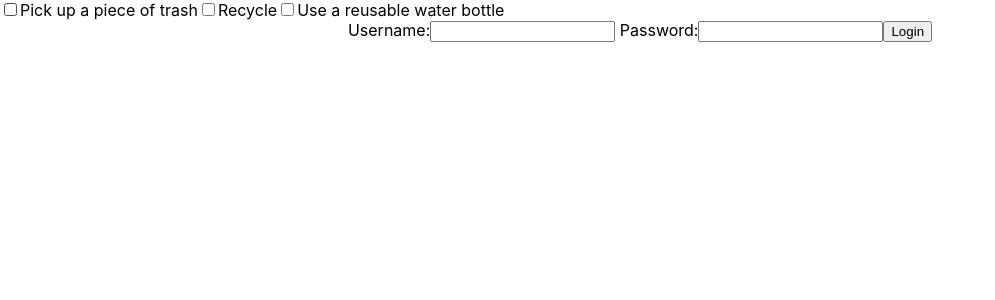
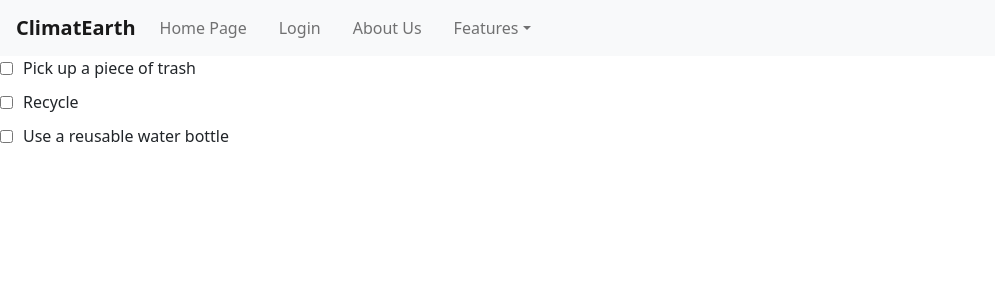
Before and after one commit to cis350/ClimatEarth, a React (Create React App) app in the folder frontend/: page / in a window 1280 px wide. Shown: the top 300 px of the page, without its empty margins (0-995 px from the left). Built offline with nearby package versions, Linux system fonts and the light colour scheme.

Commit message:
Navigation bar added and login reformatted a little - look at README to install stuff for Navbar

```diff
--- /dev/null
+++ b/frontend/src/Navigation/Navbar.css
@@ -0,0 +1,33 @@
+.navbar {
+    background-color: #2ecc71; /* Green background */
+    padding: 1rem;
+    display: flex;
+    justify-content: space-between;
+    align-items: center;
+  }
+
+  .navbar-brand {
+    font-size: 1.5rem;
+    font-weight: bold;
+    color: white; /* White text color */
+    text-decoration: none;
+  }
+
+  .navbar-nav {
+    display: flex;
+    list-style: none;
+  }
+
+  .nav-item {
+    margin-right: 1rem;
+  }
+
+  .nav-link {
+    color: white; /* White text color */
+    text-decoration: none;
+    font-size: 1rem;
+  }
+
+  .nav-link:hover {
+    text-decoration: underline;
+  }
--- /dev/null
+++ b/frontend/src/Navigation/Navbar.js
@@ -0,0 +1,71 @@
+import React from "react";
+import "./Navbar.css"
+
+const Navbar = () => {
+  return (
+    <nav className="navbar navbar-expand-lg navbar-light bg-light">
+      <a className="navbar-brand" href="/">
+        ClimatEarth
+      </a>
+      <button
+        className="navbar-toggler"
+        type="button"
+        data-toggle="collapse"
+        data-target="#navbarNavDropdown"
+        aria-controls="navbarNavDropdown"
+        aria-expanded="false"
+        aria-label="Toggle navigation"
+      >
+        <span className="navbar-toggler-icon"></span>
+      </button>
+
+      <div className="collapse navbar-collapse" id="navbarNavDropdown">
+        <ul className="navbar-nav">
+          <li className="nav-item active">
+            <a className="nav-link" href="/">
+              Home Page <span className="sr-only"></span>
+            </a>
+          </li>
+          <li className="nav-item">
+            <a className="nav-link" href="/login">
+              Login
+            </a>
+          </li>
+          <li className="nav-item">
+            <a className="nav-link" href="/aboutus">
+              About Us
+            </a>
+          </li>
+          <li className="nav-item dropdown">
+            <a
+              className="nav-link dropdown-toggle"
+              href="/features"
+              id="navbarDropdownMenuLink"
+              data-toggle="dropdown"
+              aria-haspopup="true"
+              aria-expanded="false"
+            >
+              Features
+            </a>
+            <div
+              className="dropdown-menu"
+              aria-labelledby="navbarDropdownMenuLink"
+            >
+              <a className="dropdown-item" href="/first">
+                Action
+              </a>
+              <a className="dropdown-item" href="/second">
+                Another action
+              </a>
+              <a className="dropdown-item" href="/third">
+                Something else here
+              </a>
+            </div>
+          </li>
+        </ul>
+      </div>
+    </nav>
+  );
+};
+
+export default Navbar;
--- a/frontend/src/components/App.js
+++ b/frontend/src/components/App.js
@@ -1,25 +1,42 @@
 import './App.css';
-import Login from './Login';
+import Login from './Login.js';
+import "./index.css";
+import Navbar from "../Navigation/Navbar.js";
+import "bootstrap/dist/css/bootstrap.min.css";
+import './Checkbox.css';
 
 import React, { useState } from "react";
 
 const Checkbox = (props) => {
-	return <label>
+	return <label className="checkbox-container">
 		<input type="checkbox" name={props.name} checked={props.val} onChange={() => {props.setValue(!props.val)}}/>
 		{props.label}
 	</label>
 }
+
+
+
 const App = () => {
 	const [val, setVal] = useState(false); //initializes checkbox to false
-  const label = "Pick up a piece of trash"
-  const label2 = "Recycle"
-  const label3 = "Use a reusable water bottle"
-	return <>
-		<Checkbox value={val} setValue={setVal} label={label}></Checkbox>
-        <Checkbox value={val} setValue={setVal} label={label2}></Checkbox>
-        <Checkbox value={val} setValue={setVal} label={label3}></Checkbox>
-        <Login />
+	const label = "Pick up a piece of trash"
+	const label2 = "Recycle"
+	const label3 = "Use a reusable water bottle"
+	const currentPage = window.location.pathname;
+	return (
+	<>
+		<div>
+		<Navbar />
+		</div>
+		{currentPage === "/" && ( // Render checkboxes only on the home page
+		<>
+			<Checkbox value={val} setValue={setVal} label={label} />
+			<Checkbox value={val} setValue={setVal} label={label2} />
+			<Checkbox value={val} setValue={setVal} label={label3} />
+		</>
+		)}
+		{currentPage === "/login" && <Login />} {/* Render login component only on the login page */}
 	</>
+	);
 }
 
 export default App;
--- /dev/null
+++ b/frontend/src/components/Checkbox.css
@@ -0,0 +1,39 @@
+.checkbox-container {
+    display: flex;
+    align-items: center; /* Center the content vertically */
+    margin-bottom: 10px; /* Add spacing between checkboxes */
+  }
+
+  .checkbox-container input[type='checkbox'] {
+    margin-right: 10px; /* Add spacing between the checkbox and label */
+  }
+
+  /* Customize the checkbox design */
+  .checkmark {
+    position: relative;
+    display: inline-block;
+    width: 20px;
+    height: 20px;
+    background-color: #ccc;
+    border-radius: 3px;
+  }
+
+  .checkmark:after {
+    content: '';
+    position: absolute;
+    display: none;
+  }
+
+  .checkbox-container input:checked + .checkmark:after {
+    display: block;
+  }
+
+  .checkbox-container .checkmark:after {
+    left: 7px;
+    top: 3px;
+    width: 5px;
+    height: 10px;
+    border: solid white;
+    border-width: 0 2px 2px 0;
+    transform: rotate(45deg);
+  }
--- /dev/null
+++ b/frontend/src/components/Component.css
@@ -0,0 +1,21 @@
+.input-field {
+    padding: 0.5rem;
+    margin: 0.5rem;
+    border: 1px solid #ccc;
+    border-radius: 0.25rem;
+    outline: none;
+  }
+
+  .button {
+    padding: 0.5rem 1rem;
+    margin: 0.5rem;
+    border: 1px solid #ccc;
+    border-radius: 0.25rem;
+    background-color: #fff;
+    cursor: pointer;
+    outline: none;
+  }
+
+  .button:hover {
+    background-color: #f0f0f0;
+  }
--- a/frontend/src/components/ComponentFactoryHOC.js
+++ b/frontend/src/components/ComponentFactoryHOC.js
@@ -4,16 +4,28 @@
  */
 
 let key = 0;
-function CreateComponent ({type, eventHandler, text}){
-    key +=1;
-  if(type && type === 'input' && eventHandler){
 
-    return (<input type="text" key={key} name={text} onChange={eventHandler} />)
+function CreateComponent({ type, eventHandler, text }) {
+  key += 1;
+  if (type && type === 'input' && eventHandler) {
+    return (
+      <input
+        type="text"
+        key={key}
+        name={text}
+        onChange={eventHandler}
+        className="input-field"
+        placeholder={text.charAt(0).toUpperCase() + text.slice(1)} // Capitalize the first letter of text
+      />
+    );
   }
-  if(type && type === 'button' && eventHandler){
-    return (<button type="button" key={key} onClick={eventHandler}>{text}</button>)
+  if (type && type === 'button' && eventHandler) {
+    return (
+      <button type="button" key={key} onClick={eventHandler} className="button">
+        {text}
+      </button>
+    );
   }
-
 }
 
 export default CreateComponent;
--- a/frontend/src/components/Login.js
+++ b/frontend/src/components/Login.js
@@ -9,6 +9,8 @@ import React, { useState, useRef } from 'react';
 import CreateComponent from './ComponentFactoryHOC';
 // import api functions
 import { loginUser, logoutUser } from '../api/auth';
+import "./Component.css"
+
 /**
  * The login/logout component is stateful
  * The login state is the variable `loginToken`
--- a/frontend/src/index.js
+++ b/frontend/src/index.js
@@ -1,6 +1,6 @@
 import React from 'react';
 import ReactDOM from 'react-dom/client';
-import './index.css';
+import './components/index.css';
 import App from './components/App';
 import reportWebVitals from './reportWebVitals';
 
--- /dev/null
+++ b/frontend/tailwind.config.js
@@ -0,0 +1,8 @@
+/** @type {import('tailwindcss').Config} */
+module.exports = {
+  content: [],
+  theme: {
+    extend: {},
+  },
+  plugins: [],
+}
```
Also changed, not shown: frontend/package.json (+10 -1 lines), frontend/src/components/index.css (renamed from frontend/src/index.css), 3 other files (tests, documents, lock files or other folders).
